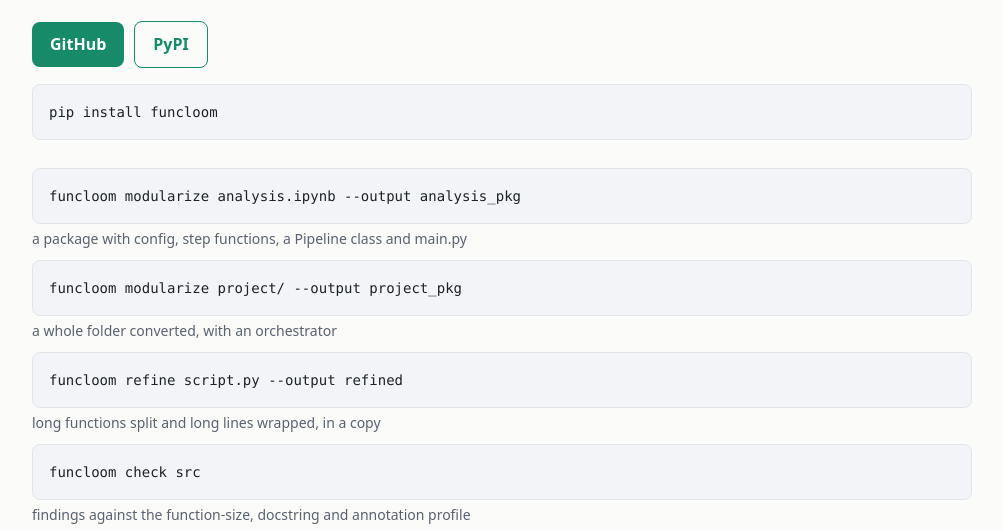
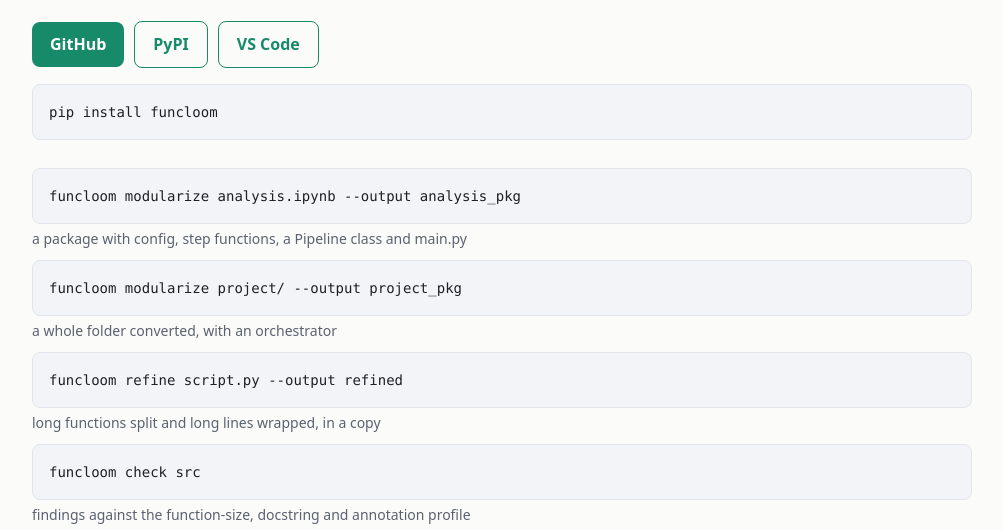
Before and after one commit to SAMtheROCKET/funcloom, a plain HTML site: page site/index.html in a window 1280 px wide. Shown: the part 270-800 px from the top of the page, without its empty margins (138-1141 px from the left). Drawn offline with Linux system fonts and the light colour scheme.

Commit message:
Point to the VS Code Marketplace listing
Add a Marketplace badge and install link to the README and a VS Code
button to the website; the .vsix on the GitHub release stays as the
offline option.

```diff
--- a/site/index.html
+++ b/site/index.html
@@ -71,7 +71,7 @@
 <span class="status">0.10.4a0 on PyPI, experimental alpha</span>
 <h1>FuncLoom</h1>
 <p class="lead">The Python functionizer: turn long scripts, snippets and notebooks into verified functions and modular packages.</p>
-<p><a class="button" href="https://github.com/SAMtheROCKET/funcloom">GitHub</a><a class="button secondary" href="https://pypi.org/project/funcloom/">PyPI</a></p>
+<p><a class="button" href="https://github.com/SAMtheROCKET/funcloom">GitHub</a><a class="button secondary" href="https://pypi.org/project/funcloom/">PyPI</a><a class="button secondary" href="https://marketplace.visualstudio.com/items?itemName=samtherocket.funcloom">VS Code</a></p>
 <pre><code>pip install funcloom</code></pre>
 <div class="commands"><div class="command"><pre><code>funcloom modularize analysis.ipynb --output analysis_pkg</code></pre><span>a package with config, step functions, a Pipeline class and main.py</span></div><div class="command"><pre><code>funcloom modularize project/ --output project_pkg</code></pre><span>a whole folder converted, with an orchestrator</span></div><div class="command"><pre><code>funcloom refine script.py --output refined</code></pre><span>long functions split and long lines wrapped, in a copy</span></div><div class="command"><pre><code>funcloom check src</code></pre><span>findings against the function-size, docstring and annotation profile</span></div></div>
 
```
Also changed, not shown: README.md.
